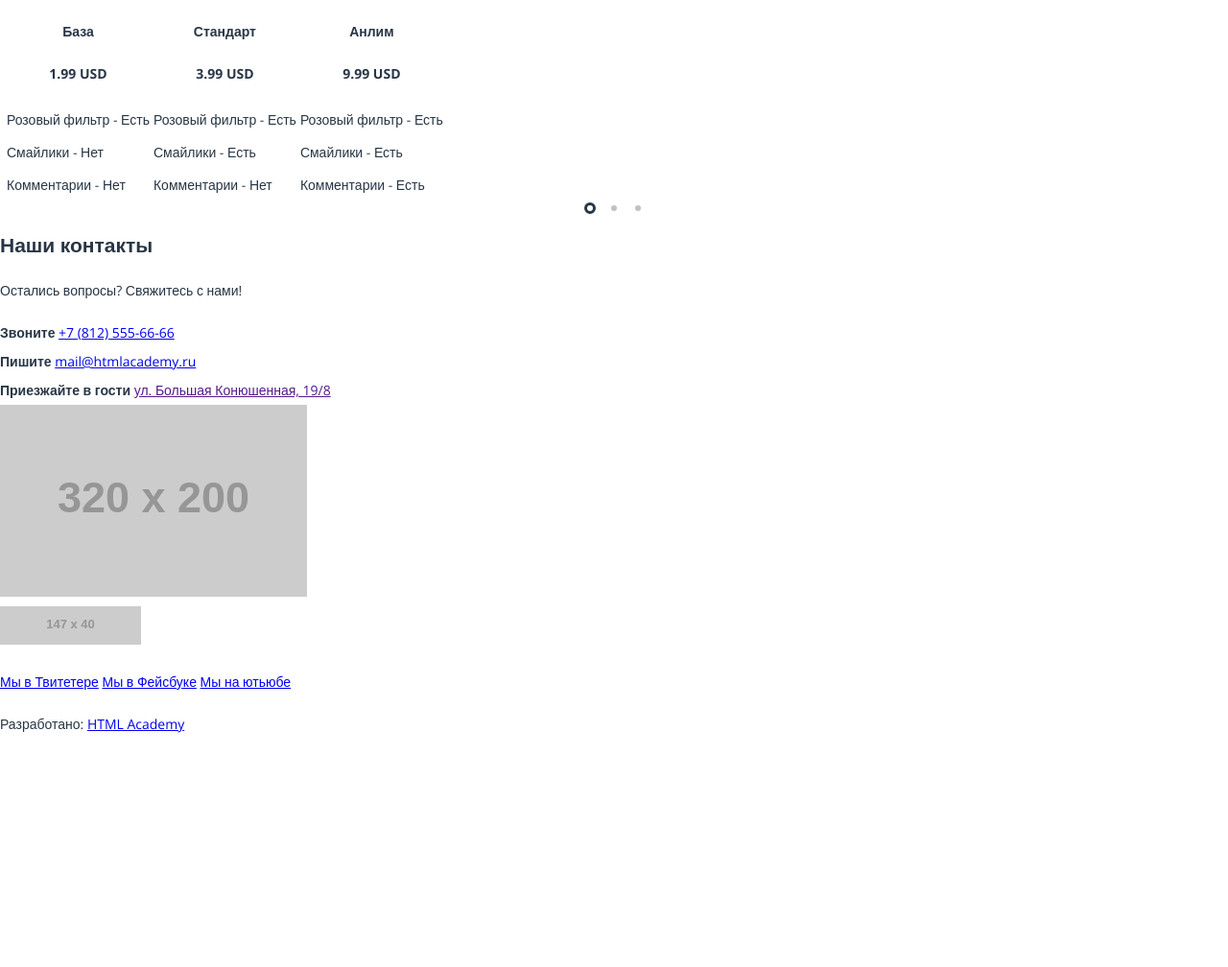
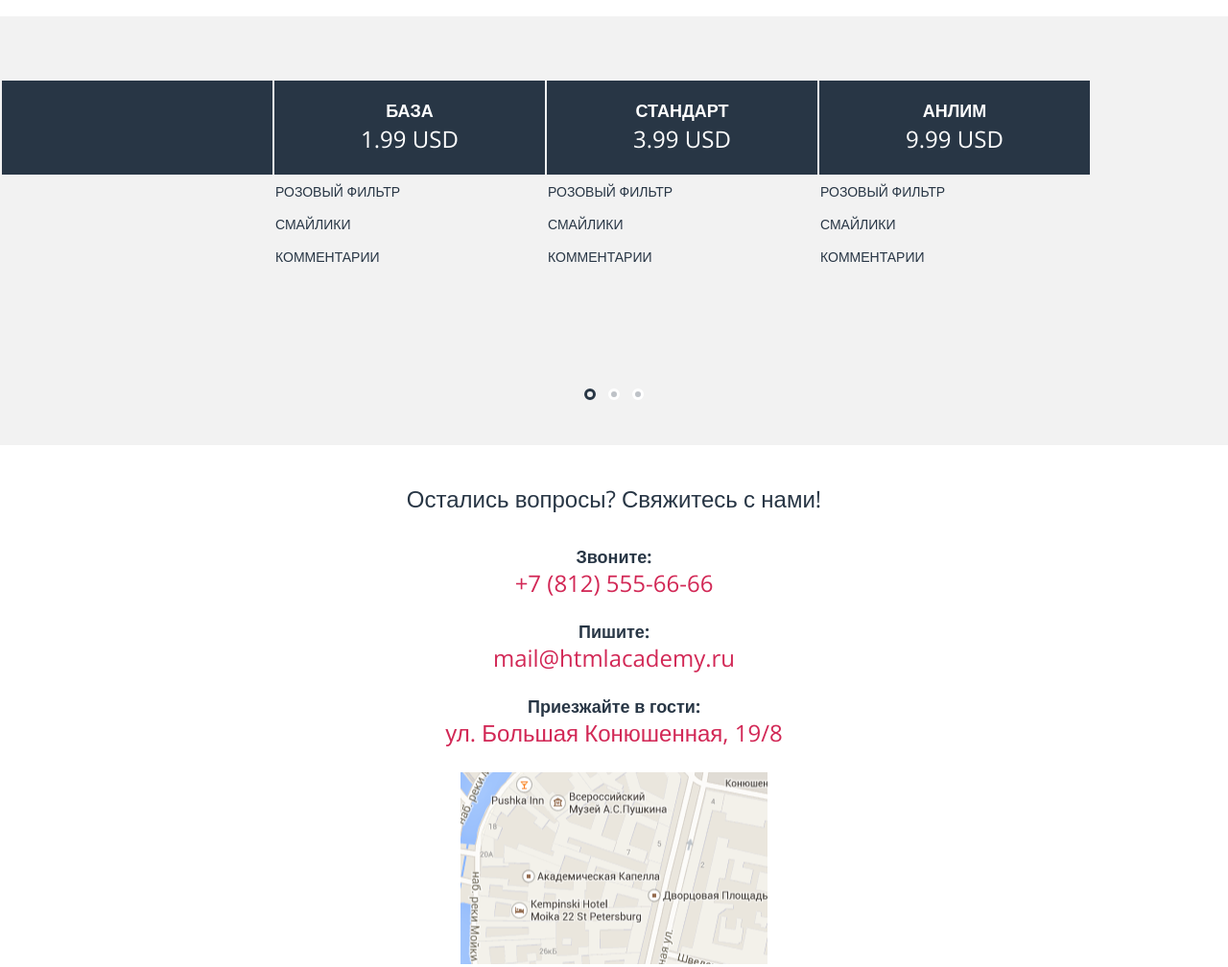
Before and after one commit to PElfimov/182558-pink, a website: page index.html in a window 1280 px wide. Shown: the part 2173-3181 px from the top of the page at 96% size. Before the commit the page ends 2957 px from the top, so only its background shows below. Drawn offline with nearby package versions, Linux system fonts and the light colour scheme; files that its build step writes are made by us from their sources; placeholder pictures from the web are drawn by us.

Commit message:
Заклнчил стилзацию главной мобильной версии

```diff
--- a/index.html
+++ b/index.html
@@ -89,7 +89,7 @@
       <div class="price__wrapper">
         <h2 class="price__title">Наш прайс лист!</h2>
         <!-- скрыт! -->
-        <table class="price-list">
+        <table class="price-list prise__table">
           <tr class="price-list__line price-list__line--header">
             <th class="price-list__item-header"></th>
             <th class="price-list__item-header">
@@ -109,45 +109,45 @@
             <td class="price-list__item"></td>
             <td class="price-list__item">
               <span class="price-list__item-text">Розовый фильтр</span>
-              <span class="price-list__item-check price-list__item-check--enabled"> - Есть</span>
+              <span class="price-list__item-check price-list__item-check--enabled"><span> - Есть</span></span>
             </td>
             <td class="price-list__item">
               <span class="price-list__item-text">Розовый фильтр</span>
-              <span class="price-list__item-check price-list__item-check--enabled"> - Есть</span>
+              <span class="price-list__item-check price-list__item-check--enabled"><span> - Есть</span></span>
             </td>
             <td class="price-list__item">
               <span class="price-list__item-text">Розовый фильтр</span>
-              <span class="price-list__item-check price-list__item-check--enabled"> - Есть</span>
+              <span class="price-list__item-check price-list__item-check--enabled"><span> - Есть</span></span>
             </td>
           </tr>
           <tr class="price-list__line">
             <td class="price-list__item"></td>
             <td class="price-list__item">
               <span class="price-list__item-text">Смайлики</span>
-              <span class="price-list__item-check price-list__item-check--enabled"> - Нет</span>
+              <span class="price-list__item-check price-list__item-check--enabled"><span> - Нет</span></span>
             </td>
             <td class="price-list__item">
               <span class="price-list__item-text">Смайлики</span>
-              <span class="price-list__item-check price-list__item-check--enabled"> - Есть</span>
+              <span class="price-list__item-check price-list__item-check--enabled"><span> - Есть</span></span>
             </td>
             <td class="price-list__item">
               <span class="price-list__item-text">Смайлики</span>
-              <span class="price-list__item-check price-list__item-check--enabled"> - Есть</span>
+              <span class="price-list__item-check price-list__item-check--enabled"><span> - Есть</span></span>
             </td>
           </tr>
           <tr class="price-list__line">
             <td class="price-list__item"></td>
             <td class="price-list__item">
               <span class="price-list__item-text">Комментарии</span>
-              <span class="price-list__item-check price-list__item-check--enabled"> - Нет</span>
+              <span class="price-list__item-check price-list__item-check--enabled"><span><span><span> - Нет</span></span></span></span>
             </td>
             <td class="price-list__item">
               <span class="price-list__item-text">Комментарии</span>
-              <span class="price-list__item-check price-list__item-check--enabled"> - Нет</span>
+              <span class="price-list__item-check price-list__item-check--enabled"> - <span>Нет</span></span>
             </td>
             <td class="price-list__item">
               <span class="price-list__item-text">Комментарии</span>
-              <span class="price-list__item-check price-list__item-check--enabled"> - Есть</span>
+              <span class="price-list__item-check price-list__item-check--enabled"><span> - Есть</span></span>
             </td>
           </tr>
         </table>
@@ -164,20 +164,20 @@
         <!-- скрыт! -->
         <p class="contact__text">Остались вопросы? Свяжитесь с нами!</p>
         <div class="contact__item">
-          <b class="contact__item-title">Звоните</b>
+          <b class="contact__item-title">Звоните:</b>
           <a href="tel:+7 (812) 555-66-66">+7 (812) 555-66-66</a>
         </div>
         <div class="contact__item">
-          <b class="contact__item-title">Пишите</b>
+          <b class="contact__item-title">Пишите:</b>
           <a href="mailto:mail@htmlacademy.ru">mail@htmlacademy.ru</a>
         </div>
         <div class="contact__item">
-          <b class="contact__item-title">Приезжайте в гости</b>
+          <b class="contact__item-title">Приезжайте в гости:</b>
           <a href="">ул. Большая Конюшенная, 19/8</a>
         </div>
       </div>
       <div class="contact__map">
-        <img src="http://placehold.it/320x200" width="320" height="200" alt="Карта нашего местоположения">
+        <img src="../img/bg-map-mobile@1x.png" width="320" height="200" alt="Карта нашего местоположения">
       </div>
 
     </section>
@@ -185,18 +185,18 @@
   <footer class="page-footer">
     <div class="page-footer__wrapper">
       <a class="page-footer__logo">
-        <img src="http://placehold.it/147x40" width="147" height="40" alt="Логотип «Pink»">
+        <img src="/img/logo-pink-blue-mobile.svg" width="147" height="40" alt="Логотип «Pink»">
       </a>
       <p class="page-footer__social">
         <span class="social-links">
-          <a class="social-link social-link--tw" target="_blank" href="https://twitter.com/htmlacademy" >Мы в Твитетере</a>
-          <a class="social-link social-link--fb" target="_blank" href="https://www.facebook.com/htmlacademy">Мы в Фейсбуке</a>
-          <a class="social-link social-link--yu" target="_blank" href="https://www.youtube.com/user/htmlacademyru">Мы на ютьюбе</a>
+          <a class="social-links__item social-links__itaem--tw" target="_blank" href="https://twitter.com/htmlacademy" ><span class="social-link__text-hidden">Мы в Твитетере</span></a>
+          <a class="social-links__item social-links__itaem--fb" target="_blank" href="https://www.facebook.com/htmlacademy"><span class="social-link__text-hidden">Мы в Фейсбуке</span></a>
+          <a class="social-links__item social-links__itaem--yu" target="_blank" href="https://www.youtube.com/user/htmlacademyru"><span class="social-link__text-hidden">Мы на ютьюбе</span></a>
         </span>
       </p>
       <p class="page-footer__copyright">
-        Разработано:
-        <a class="page-footer__copyright-link" href="https://htmlacademy.ru/intensive/adaptive">HTML Academy</a>
+        Разработано
+        <a class="page-footer__copyright-link" href="https://htmlacademy.ru/intensive/adaptive"><span class="page-footer__copyright-hidden">HTML Academy</span></a>
       </p>
     </div>
   </footer>
--- /dev/null
+++ b/less/blocks/contact.less
@@ -0,0 +1,50 @@
+.contact {}
+
+.contact__wrapper {
+  .container;
+}
+
+.contact__title {
+  .visuali-hidden;
+}
+
+.contact__item {
+  margin-bottom: 26px;
+}
+
+.contact__item a {
+  text-decoration: none;
+  color: #d22856;
+  font-size: 24px;
+  font-weight: 300;
+  text-align: center;
+  display: block;
+}
+
+.contact__text {
+  font-size: 24px;
+  font-weight: 300;
+  text-align: center;
+  margin-top: 41px;
+  margin-bottom: 36px;
+}
+
+.contact__map {
+  background-image: url("../img/bg-map-mobile@1x.png");
+  min-height: 200px;
+  background-repeat: no-repeat;
+  background-position: center;
+}
+
+.contact__map img {
+  .visuali-hidden;
+}
+
+.contact__item-title {
+  font-size: 18px;
+  line-height: 18px;
+  font-weight: 700;
+  display: block;
+  text-align: center;
+  margin-bottom: 4px;
+}
--- /dev/null
+++ b/less/blocks/page-footer.less
@@ -0,0 +1,41 @@
+.page-footer {
+padding-top: 41px;
+}
+
+.page-footer__wrapper {
+  .container;
+}
+
+.page-footer__logo {
+  display: block;
+  text-align: center;
+
+}
+
+.page-footer__social {
+margin-top: 26px;
+}
+
+.page-footer__copyright {
+  font-size: 14px;
+  font-weight: 400;
+  margin-top: 41px;
+  margin-left: 74px;
+  vertical-align: middle;
+}
+
+.page-footer__copyright-link {
+display: inline-block;
+width: 27px;
+height: 34px;
+background-image: url("../img/logo-htmlacademy.svg");
+background-repeat: no-repeat;
+background-position: center;
+vertical-align: middle;
+margin-left: 11px;
+}
+
+
+.page-footer__copyright-hidden {
+.visuali-hidden;
+}
--- /dev/null
+++ b/less/blocks/price-list.less
@@ -0,0 +1,37 @@
+.price-list__item-header{
+  padding-top: 16px;
+background-color: @bg-darkblue;
+width: 280px;
+color: white;
+font-size: 18px;
+line-height: 30px;
+font-weight: 700;
+text-transform: uppercase;
+}
+
+.price-list__item-header p {
+
+  font-size: 24px;
+  font-weight: 300;
+  text-transform: uppercase;
+  margin: 0;
+  margin-bottom: 21px;
+}
+
+.price-list__item{
+  padding-right: 30px;
+}
+
+
+
+.price-list__item-text{
+font-size: 14px;
+line-height: 30px;
+text-align: left;
+text-transform: uppercase;
+
+}
+
+.price-list__item-check {
+.visuali-hidden;
+}
--- /dev/null
+++ b/less/blocks/price.less
@@ -0,0 +1,21 @@
+.price {
+  position: relative;
+  display: block;
+  background-color: @bg-lightgrey;
+  padding-top: 388px;
+  padding-bottom: 47px;
+  margin-top: 67px;
+
+}
+.price__title{
+  .visuali-hidden;
+}
+
+.prise__table {
+  position: absolute;
+  top:65px;
+}
+
+.price__pagination {
+
+}
--- /dev/null
+++ b/less/blocks/social-links.less
@@ -0,0 +1,26 @@
+.social-links {
+  display: flex;
+  justify-content:center;
+  width: 172px +36px;
+
+}
+
+.social-link__text-hidden {
+  .visuali-hidden;
+}
+
+.social-links__item{
+  display: block;
+  width: 45px;
+  height: 45px;
+  border: solid 3px #283645;
+  border-radius: 50% 50%;
+  margin: 0 6px;
+  background-repeat: no-repeat;
+  background-position: center;
+
+}
+
+.social-links__itaem--tw {
+
+}
--- a/less/style.less
+++ b/less/style.less
@@ -11,3 +11,8 @@
 @import "blocks\advantages.less";
 @import "blocks\reviews.less";
 @import "blocks\slider-pagination.less";
+@import "blocks\price.less";
+@import "less\blocks\price-list.less";
+@import "blocks\contact.less";
+@import "blocks\page-footer.less";
+@import "blocks\social-links.less";
```
